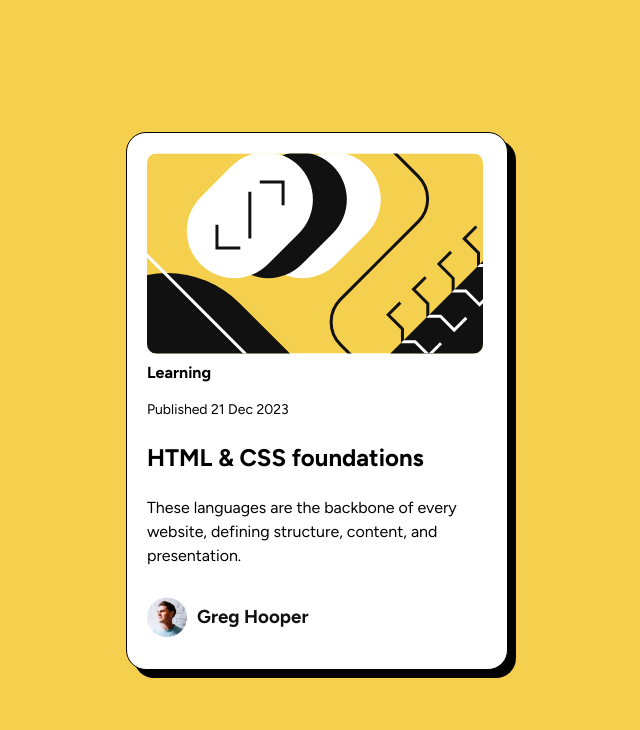
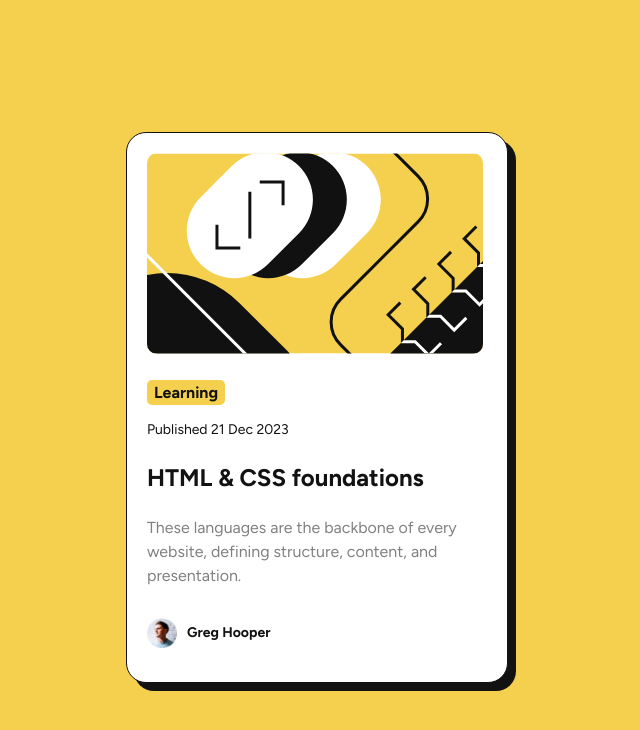
Before and after one commit to jenniferom/blog-preview-card, a React (Vite) app: page / in a window 1280 px wide. Shown: the top 730 px of the page, without its empty margins (323-963 px from the left). Built offline with nearby package versions, Linux system fonts and the light colour scheme.

Commit message:
style: improving css

```diff
--- a/src/App.css
+++ b/src/App.css
@@ -22,6 +22,7 @@
 .text {
   font-family: "Figtree", sans-serif;
   justify-content: left;
+  margin-top: 20px;
 }
 .date {
   font-size: 14px;
@@ -32,14 +33,23 @@
   gap: 10px;
 }
 .avatar-image {
-  width: 40px;
-  height: 40px;
+  width: 30px;
+  height: 30px;
 }
-
+.p1 {
+  background-color: hsl(47, 88%, 63%);
+  padding: 3px 7px;
+  border-radius: 5px;
+  font-weight: bold;
+  display: inline;
+}
 h2:hover{
   color: hsl(47, 88%, 63%);
   cursor: pointer;
 }
-h3 {
-  color: hsl(0, 0%, 7%);
+h2 h4 {
+  font-weight: 800;
 }
+h4 {
+  font-size: 14px;
+}
--- a/src/App.tsx
+++ b/src/App.tsx
@@ -6,21 +6,21 @@ function App() {
 
   return (
     <div className='container'>
-      <img className='image' src={Image} alt="" />
+      <img className='image' src={Image} />
 
       <div className='text'>
-        <strong>Learning</strong>
+        <p className='p1'>Learning</p>
 
         <p className='date'>Published 21 Dec 2023</p>
 
         <h2>HTML & CSS foundations</h2>
 
-        <p >These languages are the backbone of every website, defining structure, content, and presentation.</p>
+        <p style={{color: 'gray'}}>These languages are the backbone of every website, defining structure, content, and presentation.</p>
 
       </div>
       <div className="avatar">
         <img className='avatar-image' src="/images/image-avatar.webp" />
-        <h3>Greg Hooper</h3>
+        <h4>Greg Hooper</h4>
       </div>
     </div>
   )
--- a/src/index.css
+++ b/src/index.css
@@ -1,5 +1,6 @@
 :root {
   font-family: Figtree, system-ui, Avenir, Helvetica, Arial, sans-serif;
+  color: hsl(0, 0%, 7%);
   line-height: 1.5;
   font-weight: 400;
 
```
Also changed, not shown: screenshot.png (added), 1 other file (tests, documents, lock files or other folders).
